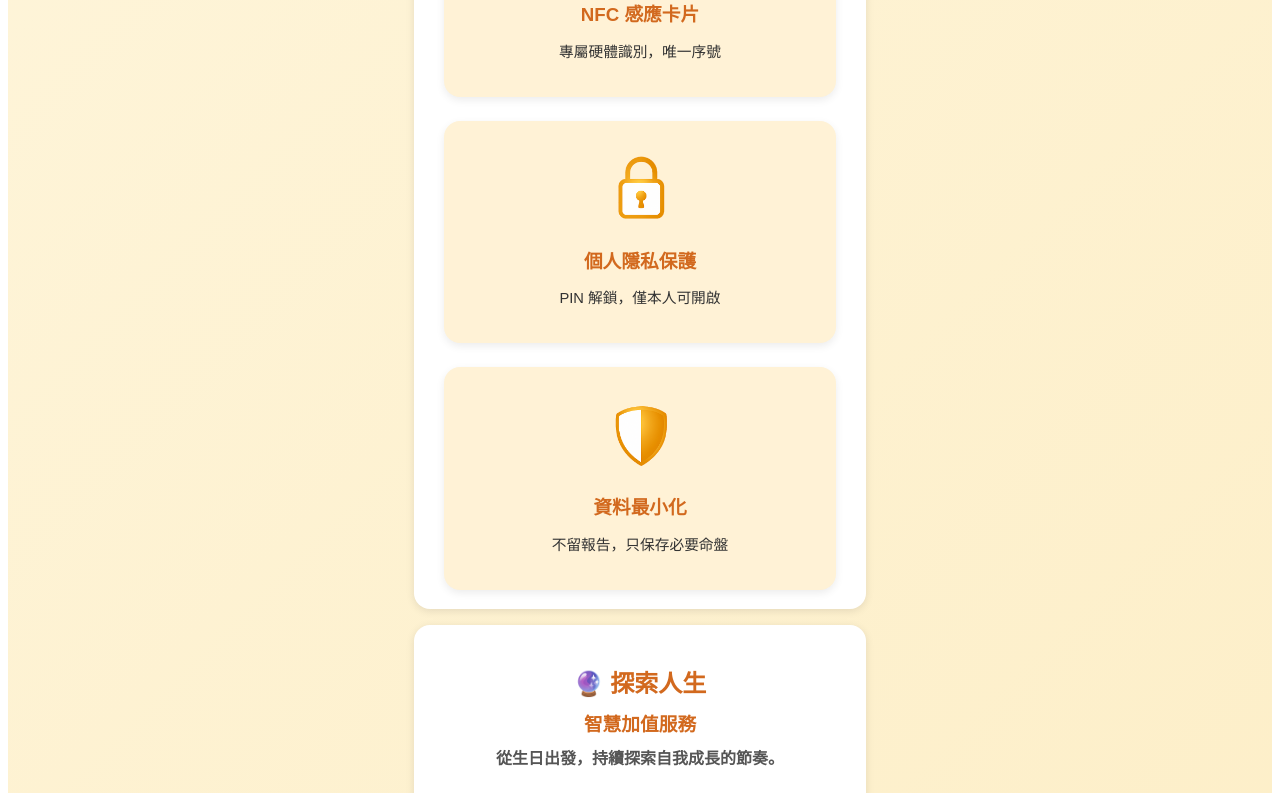
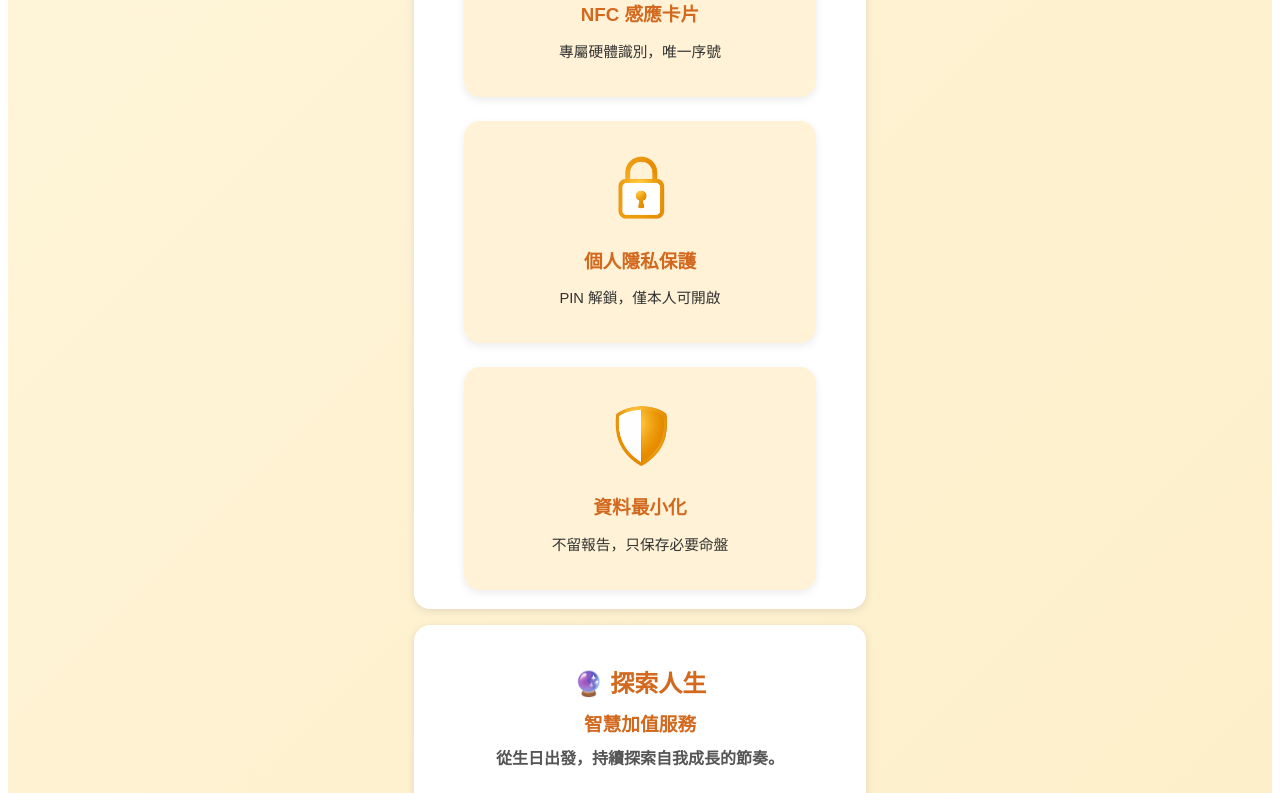
Before and after one commit to srluo/NFC-HBBK, a Next.js app: page /intro in a window 1280 px wide. Shown: the part 2020-2813 px from the top of the page. Built offline with nearby package versions, Linux system fonts and the light colour scheme.

Commit message:
Update book.module.css

```diff
--- a/pages/book/book.module.css
+++ b/pages/book/book.module.css
@@ -282,14 +282,14 @@
   box-shadow: 0 3px 8px rgba(0,0,0,0.08);
   transition: transform 0.25s ease, box-shadow 0.25s ease;
   width: 100%;
-  max-width: 360px;
+  max-width: 320px;
 }
 
 /* 讓第三格居中顯示 */
 .grid3 div:last-child {
   grid-column: 1 / -1;
   justify-self: center;
-  max-width: 360px;
+  max-width: 320px;
 }
 
 .grid3 img {
```
